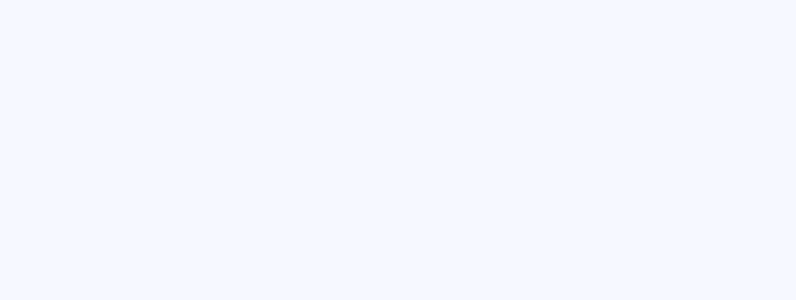
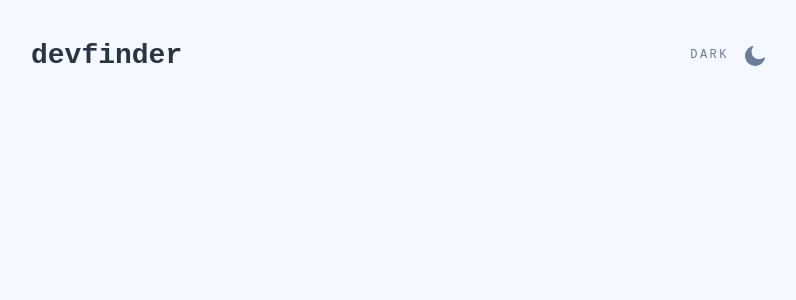
Before and after one commit to Leogrand20/github-user-search, a React (Vite) app: page / in a window 1280 px wide. Shown: the top 300 px of the page, without its empty margins (242-1038 px from the left). Built offline with nearby package versions, Linux system fonts and the light colour scheme.

Commit message:
Add sass, svgr, ThemeSwitcher, Header

```diff
--- a/package.json
+++ b/package.json
@@ -32,13 +32,15 @@
     "eslint-plugin-react-hooks": "^5.2.0",
     "eslint-plugin-react-refresh": "^0.4.19",
     "globals": "^16.0.0",
+    "sass": "^1.86.3",
     "typescript": "^5.8.3",
     "typescript-eslint": "^8.29.1",
     "vite": "^6.2.5",
     "vite-plugin-cp": "^6.0.0",
     "vite-plugin-html-template-mpa": "^1.0.29",
     "vite-plugin-inspect": "^11.0.0",
-    "vite-plugin-legacy-swc": "^1.2.3"
+    "vite-plugin-legacy-swc": "^1.2.3",
+    "vite-plugin-svgr": "^4.3.0"
   },
   "dependencies": {
     "react": "^19.1.0",
--- a/src/App.tsx
+++ b/src/App.tsx
@@ -1,5 +1,12 @@
+import { Container } from './components/Container/Container'
+import { Header } from './layouts/Header/Header'
+
 import './App.css'
 
 export const App = () => {
-  return <></>
+  return (
+    <Container>
+      <Header />
+    </Container>
+  )
 }
--- /dev/null
+++ b/src/components/Container/Container.module.scss
@@ -0,0 +1,10 @@
+.container {
+  width: 100%;
+  padding: 0 24px;
+
+  @media (min-width: 767px) {
+    width: 734px;
+    padding: 0;
+    margin: 0 auto;
+  }
+}
--- /dev/null
+++ b/src/components/Container/Container.tsx
@@ -0,0 +1,9 @@
+import { FC } from 'react'
+
+import { ContainerProps } from '../../types/User'
+
+import styles from './Container.module.scss'
+
+export const Container: FC<ContainerProps> = ({ children }) => {
+  return <div className={styles['container']}>{children}</div>
+}
--- /dev/null
+++ b/src/components/ThemeSwitcher/ThemeSwitcher.module.scss
@@ -0,0 +1,39 @@
+:global {
+  body[data-theme='light'] {
+    --switcher-color: var(--gray-100);
+    --switcher-color-hover: var(--gray-300);
+  }
+
+  body[data-theme='dark'] {
+    --switcher-color: var(--white);
+    --switcher-color-hover: var(--gray-100);
+  }
+}
+
+.switcher {
+  display: flex;
+  align-items: center;
+  gap: 1rem;
+  cursor: pointer;
+
+  span {
+    color: var(--switcher-color);
+    font-size: 0.75rem;
+    text-transform: uppercase;
+    letter-spacing: 2.5px;
+  }
+
+  &:hover {
+    span {
+      color: var(--switcher-color-hover);
+    }
+
+    svg {
+      fill: var(--switcher-color-hover);
+    }
+  }
+}
+
+.icon {
+  fill: var(--switcher-color);
+}
--- /dev/null
+++ b/src/components/ThemeSwitcher/ThemeSwitcher.tsx
@@ -0,0 +1,23 @@
+import { useState, useEffect } from 'react'
+
+import { ReactComponent as SunIcon } from '@icons/icon-sun.svg'
+import { ReactComponent as MoonIcon } from '@icons/icon-moon.svg'
+
+import styles from './ThemeSwitcher.module.scss'
+
+export const ThemeSwitcher = () => {
+  const [isDark, setDark] = useState(false)
+  const themeText = isDark ? 'Light' : 'Dark'
+  const ThemeIcon = isDark ? SunIcon : MoonIcon
+
+  useEffect(() => {
+    document.body.setAttribute('data-theme', isDark ? 'dark' : 'light')
+  }, [isDark])
+
+  return (
+    <div className={styles['switcher']} onClick={() => setDark(!isDark)}>
+      <span>{themeText}</span>
+      <ThemeIcon className={styles['icon']} />
+    </div>
+  )
+}
--- /dev/null
+++ b/src/custom.d.ts
@@ -0,0 +1,6 @@
+declare module '*.svg' {
+  import { FC, SVGProps } from 'react'
+  export const ReactComponent: FC<SVGProps<SVGSVGElement>>
+  const src: string
+  export default src
+}
--- /dev/null
+++ b/src/layouts/Header/Header.module.scss
@@ -0,0 +1,23 @@
+:global {
+  body[data-theme="light"] {
+    --header-color: var(--gray-300);
+  }
+
+  body[data-theme="dark"] {
+    --header-color: var(--white);
+  }
+}
+
+.header {
+  margin: 35px 0;
+  display: flex;
+  justify-content: space-between;
+  align-items: center;
+}
+
+.logo {
+  color: var(--header-color);
+  font-size: 1.75rem;
+  line-height: 1.5;
+  font-weight: 700;
+}
--- /dev/null
+++ b/src/layouts/Header/Header.tsx
@@ -0,0 +1,10 @@
+import { ThemeSwitcher } from '../../components/ThemeSwitcher/ThemeSwitcher'
+
+import styles from './Header.module.scss'
+
+export const Header = () => (
+  <div className={styles['header']}>
+    <div className={styles['logo']}>devfinder</div>
+    <ThemeSwitcher />
+  </div>
+)
--- a/src/types/User.ts
+++ b/src/types/User.ts
@@ -1,3 +1,5 @@
+import { ReactNode } from 'react'
+
 export type ID = string | number
 
 export type UserLocal = {
@@ -39,3 +41,7 @@ export type Error = {
   documentation_url: string
   status: string
 }
+
+export type ContainerProps = {
+  children: ReactNode
+}
--- a/tsconfig.app.json
+++ b/tsconfig.app.json
@@ -1,6 +1,6 @@
 {
   "compilerOptions": {
-    "types": ["node"],
+    "types": ["node", "vite-plugin-svgr/client"],
     "tsBuildInfoFile": "./node_modules/.tmp/tsconfig.app.tsbuildinfo",
     "target": "ES5",
     "useDefineForClassFields": true,
@@ -34,6 +34,6 @@
     "noUncheckedIndexedAccess": true, // dynamic fields: obj.key => obj['key'].length
     "noImplicitReturns": false // all returns - not toggled
   },
-  "include": ["src/", "index.tsx"],
+  "include": ["src/", "index.tsx", "src/custom.d.ts"],
   "exclude": ["node_modules/"]
 }
--- a/vite.config.ts
+++ b/vite.config.ts
@@ -6,6 +6,7 @@ import Inspect from 'vite-plugin-inspect'
 import legacy from 'vite-plugin-legacy-swc'
 import htmlTemplate from 'vite-plugin-html-template-mpa'
 import copy from 'vite-plugin-cp'
+import svgr from 'vite-plugin-svgr'
 
 const chunkSize = 1024
 
@@ -58,6 +59,16 @@ export default defineConfig(({ command }) => {
         }),
 
         react(),
+
+        svgr({
+          svgrOptions: {
+            exportType: 'named',
+            ref: true,
+            svgo: false,
+            titleProp: true,
+          },
+          include: '**/*.svg',
+        }),
       ],
 
       resolve: {
@@ -96,7 +107,20 @@ export default defineConfig(({ command }) => {
         watch: {},
       },
 
-      plugins: [Inspect(), copy(copyTarget), react()],
+      plugins: [
+        Inspect(),
+        copy(copyTarget),
+        react(),
+        svgr({
+          svgrOptions: {
+            exportType: 'named',
+            ref: true,
+            svgo: false,
+            titleProp: true,
+          },
+          include: '**/*.svg',
+        }),
+      ],
 
       resolve: {
         alias,
```
